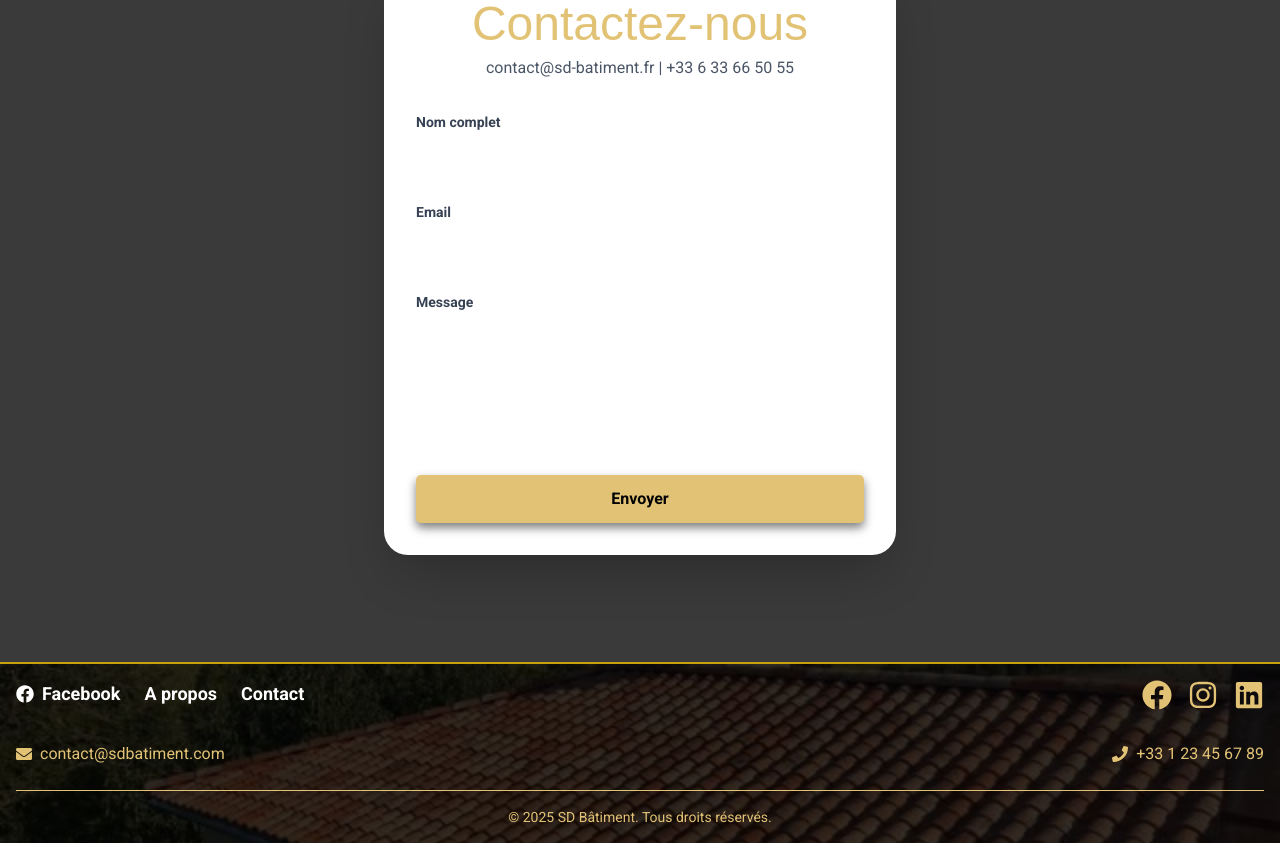
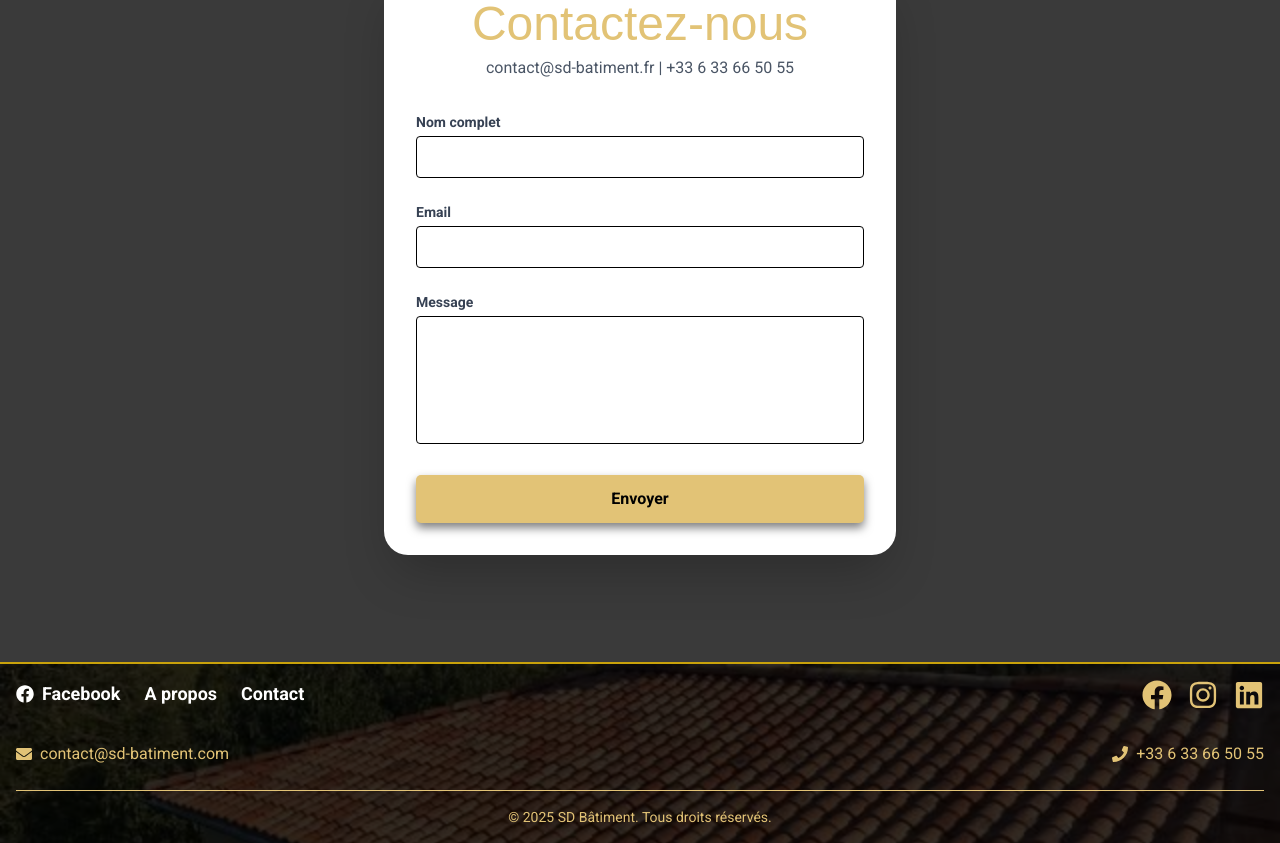
Before and after one commit to KeenOwlAI/SDBatiment, a React (Vite) app: page / in a window 1280 px wide. Shown: the part 4380-5223 px from the top of the page. Built offline with nearby package versions, Linux system fonts and the light colour scheme; a web font is replaced by a local one.

Commit message:
Footer & contact

```diff
--- a/src/components/Footer.jsx
+++ b/src/components/Footer.jsx
@@ -71,11 +71,11 @@ const Footer = () => {
         <div className="flex flex-col md:flex-row justify-center md:justify-between items-center mt-8 space-y-4 md:space-y-0">
           <div className="flex items-center space-x-2">
             <FaEnvelope className="text-gold" />
-            <p className="text-gold">contact@sdbatiment.com</p>
+            <p className="text-gold">contact@sd-batiment.com</p>
           </div>
           <div className="flex items-center space-x-2">
             <FaPhone className="text-gold" />
-            <p className="text-gold">+33 1 23 45 67 89</p>
+            <p className="text-gold">+33 6 33 66 50 55</p>
           </div>
         </div>
         <div className="border-t border-gold mt-6 pt-4 text-center">
--- a/src/pages/Contact.jsx
+++ b/src/pages/Contact.jsx
@@ -56,7 +56,7 @@ const Contact = () => {
                 required
                 whileFocus={{ scale: 1.05, borderColor: "#e2c37646" }}
                 transition={{ duration: 0.3 }}
-                className="w-full mt-1 px-4 py-2 border rounded-xl focus:ring focus:ring-yellow-300 focus:outline-none"
+                className="w-full mt-1 px-4 py-2 border border-black rounded focus:ring focus:ring-yellow-300 focus:outline-none"
                 placeholder="Entrez votre nom"
               />
             </div>
@@ -75,7 +75,7 @@ const Contact = () => {
                 required
                 whileFocus={{ scale: 1.05, borderColor: "#e2c37646" }}
                 transition={{ duration: 0.3 }}
-                className="w-full mt-1 px-4 py-2 border rounded-xl focus:ring focus:ring-yellow-300 focus:outline-none"
+                className="w-full mt-1 px-4 py-2 border border-black rounded focus:ring focus:ring-yellow-300 focus:outline-none"
                 placeholder="Entrez votre email"
               />
             </div>
@@ -93,7 +93,7 @@ const Contact = () => {
                 required
                 whileFocus={{ scale: 1.05, borderColor: "#e2c37646" }}
                 transition={{ duration: 0.3 }}
-                className="w-full mt-1 px-4 py-2 border rounded-xl focus:ring focus:ring-yellow-300 focus:outline-none h-32 resize-none"
+                className="w-full mt-1 px-4 py-2 border border-black rounded focus:ring focus:ring-yellow-300 focus:outline-none h-32 resize-none"
                 placeholder="Entrez votre message"
               ></motion.textarea>
             </div>
```
